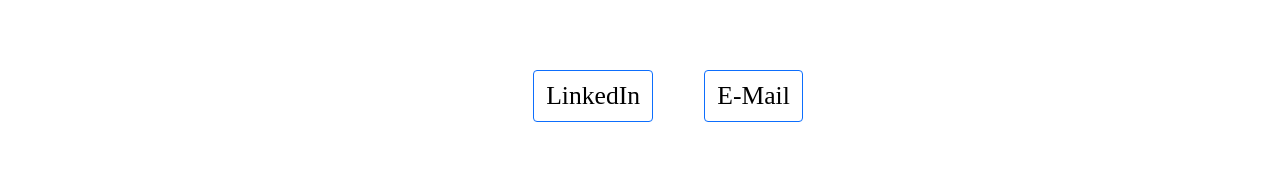
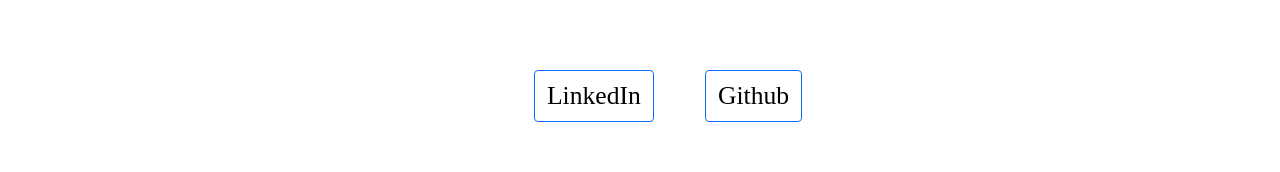
Before and after one commit to ninjaa-03/MAHINAKHARCH, a React (Create React App) app in the folder client/: page /about in a window 1280 px wide. Shown: the part 469-641 px from the top of the page. Built offline with nearby package versions, Linux system fonts and the light colour scheme.

Commit message:
13/08/23

```diff
--- a/client/src/components/About.jsx
+++ b/client/src/components/About.jsx
@@ -11,7 +11,7 @@
         <p className='heading'>Nitish Kumar</p>
         <ul className='links'>
           <li>  <NavLink className="btn" to="https://www.linkedin.com/in/nitish-kumar-899086221/">LinkedIn</NavLink> </li>
-          <li>  <NavLink className="btn" to="https://mail.google.com/mail/u/0/?tab=rm&ogbl#inbox?compose=GTvVlcRwPkdxbDBlSxxBJtCRNzVRCcrSKXHqnVggNtFQJznnnljXPPWqlhCLjCCFPDMtTHZZDsTMS">E-Mail</NavLink> </li>
+          <li>  <NavLink className="btn" to="https://github.com/ninjaa-03">Github</NavLink> </li>
         </ul>
       </div>
     </div>
--- a/client/src/components/OldExpense.jsx
+++ b/client/src/components/OldExpense.jsx
@@ -33,10 +33,16 @@
     return dayjs(date).format("DD  MMM YYYY");
   };
   const removeItem = async (_id) => {
+
     if (!window.confirm("Are you sure")) return;
+
     const res = await fetch(`/api/${_id}`, {
       method: "DELETE",
+      headers:{
+        "content-type":"application/json"
+      }
     });
+
     if (res.ok) {
       window.alert("Deleted");
       callTransactions();
```
Also changed, not shown: 7 other files (tests, documents, lock files or other folders).
